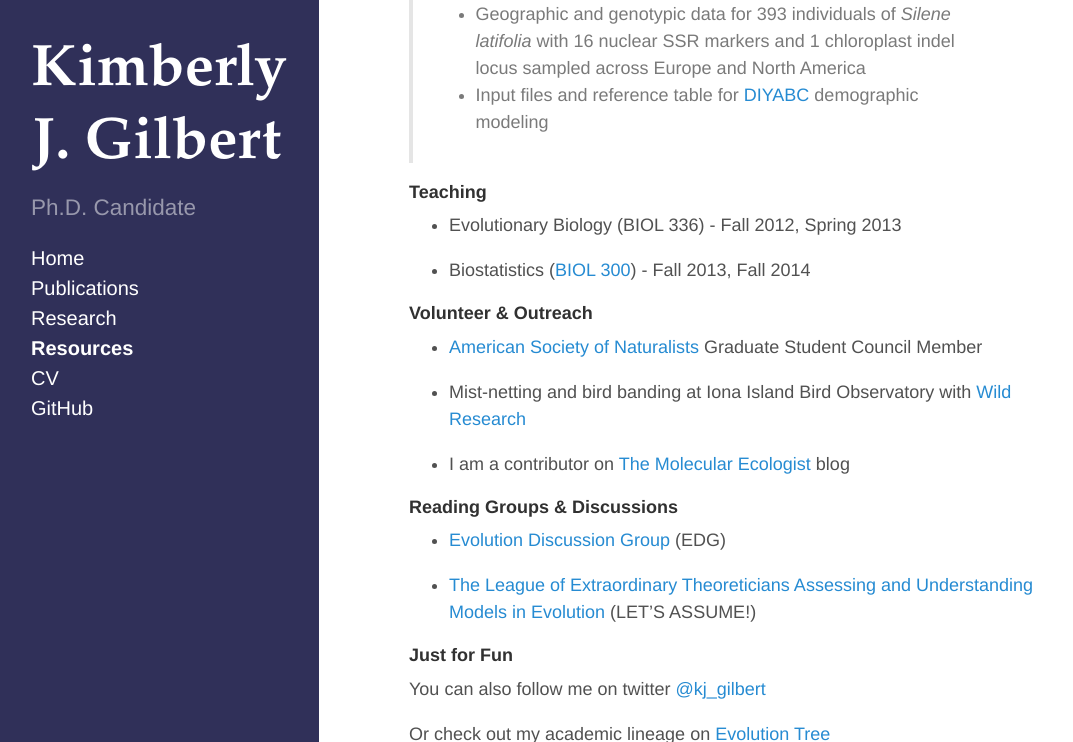
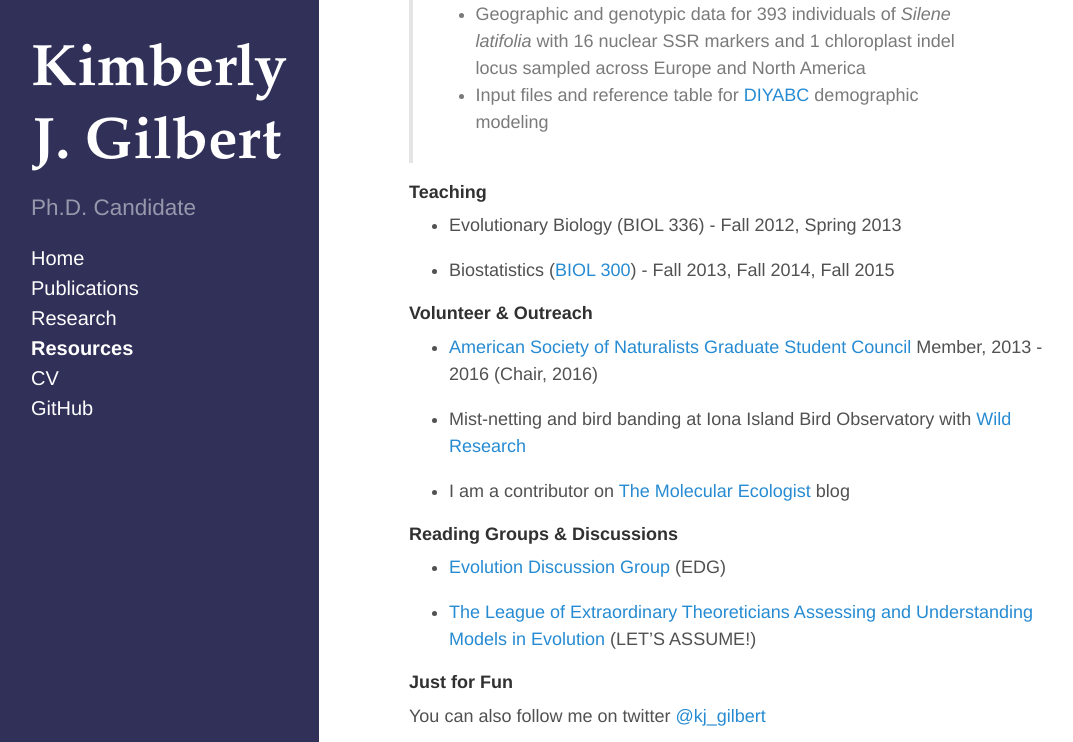
Before and after one commit to kjgilbert/kjgilbert.github.io, a Jekyll site: the page built from resources.md, in a window 1280 px wide and 900 px high, scrolled down 925 px, cut to the strip 0-742 px from the top of the window. Shown: the whole strip, without its empty margins (5-1078 px from the left). Built offline with Jekyll 4.4.1, drawn with Linux system fonts in a browser that asks for light colours; Markdown is read by kramdown in place of the engine named in the settings.

Commit message:
try again

```diff
--- a/resources.md
+++ b/resources.md
@@ -38,12 +38,12 @@ Data stored on [Dryad](http://datadryad.org/):
 
 - Evolutionary Biology (BIOL 336) - Fall 2012, Spring 2013
 
-- Biostatistics ([BIOL 300](http://www.zoology.ubc.ca/~whitlock/bio300/)) - Fall 2013, Fall 2014
+- Biostatistics ([BIOL 300](http://www.zoology.ubc.ca/~whitlock/bio300/)) - Fall 2013, Fall 2014, Fall 2015
 
 
 #### Volunteer & Outreach
 
-- [American Society of Naturalists](http://www.amnat.org/home.html) Graduate Student Council Member
+- [American Society of Naturalists](http://www.amnat.org/home.html) [Graduate Student Council](http://asngrads.com/) Member, 2013 - 2016 (Chair, 2016)
 
 - Mist-netting and bird banding at Iona Island Bird Observatory with [Wild Research](http://wildresearch.ca/)
 
```
Also changed, not shown: 1 other file.
